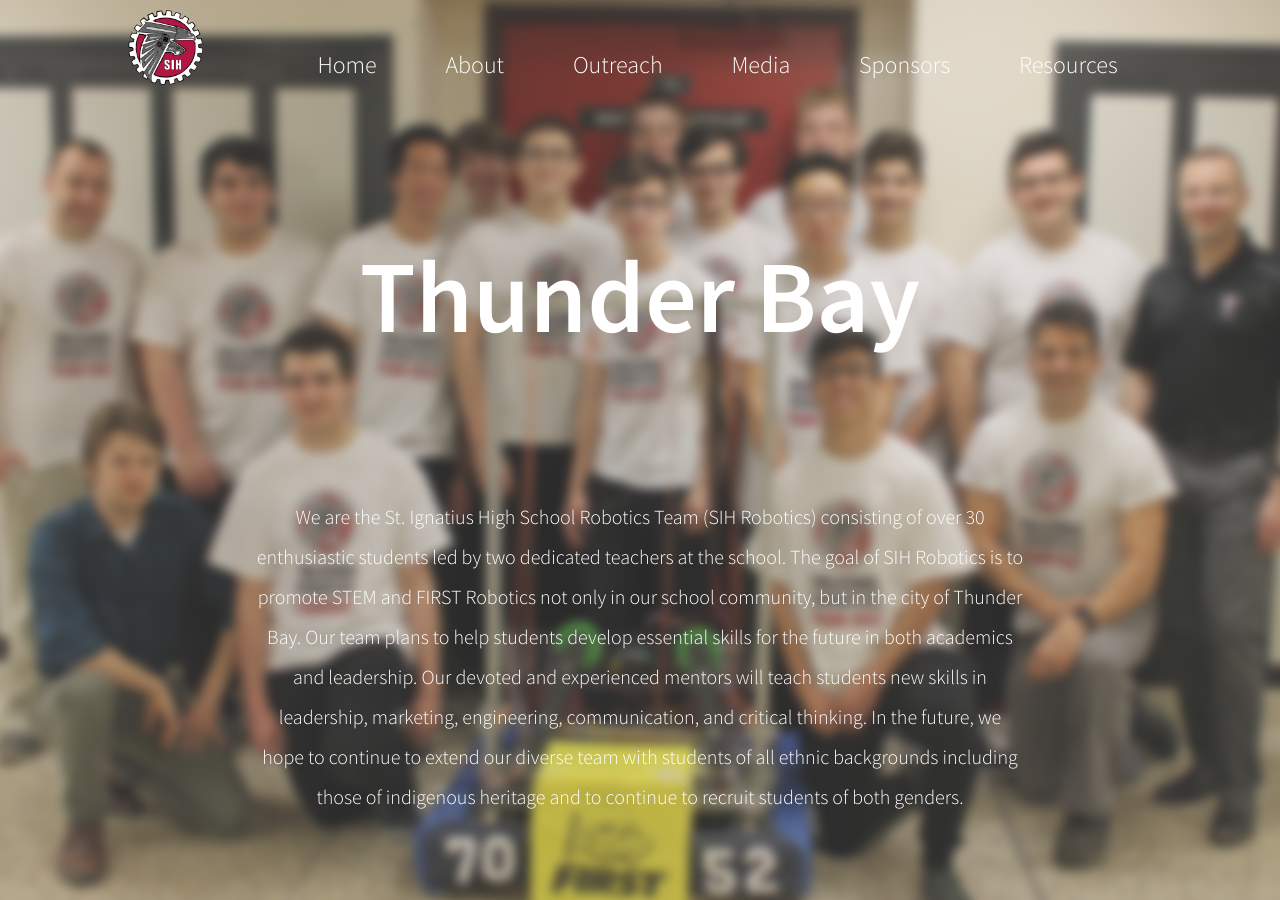
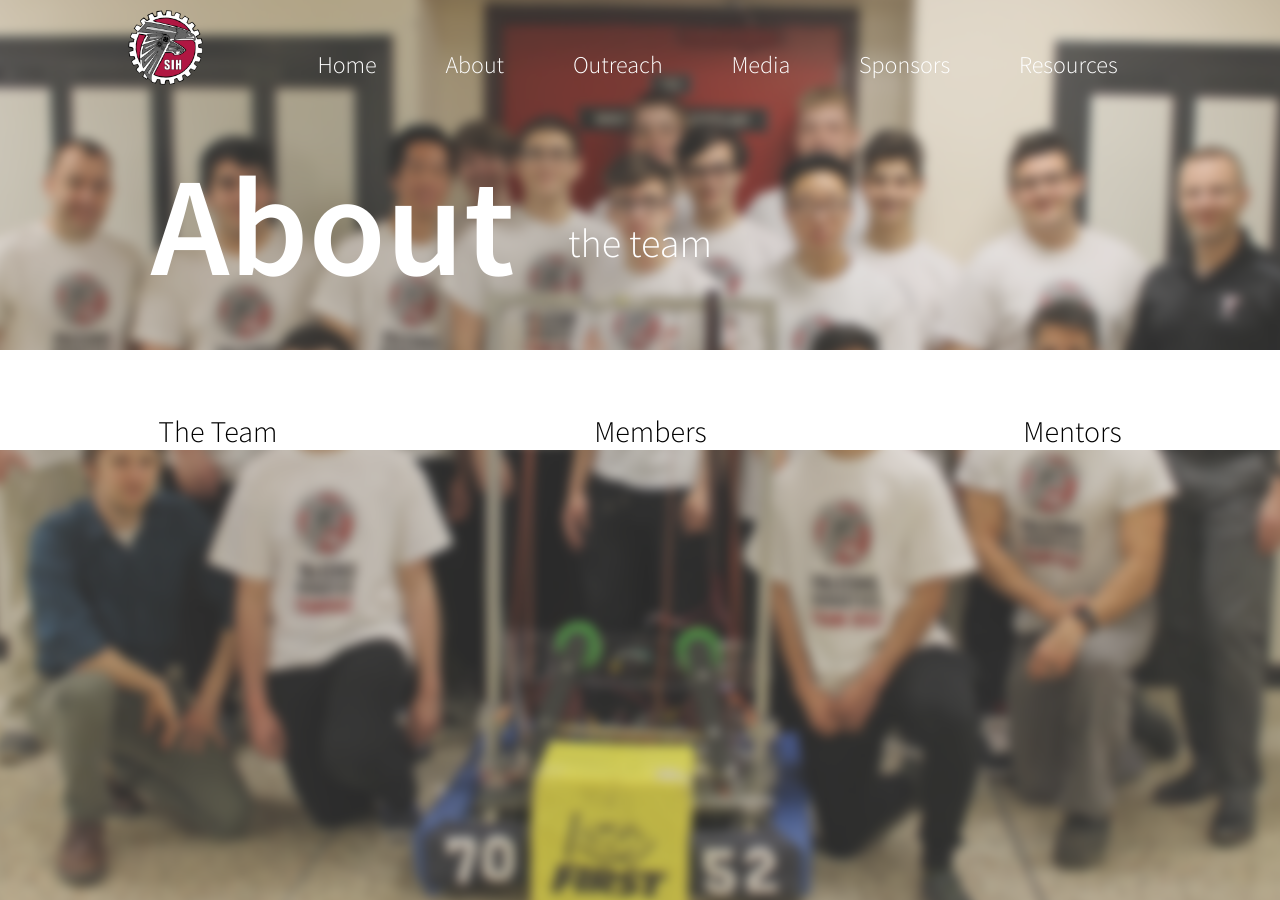
Before and after one commit to Team7052/Team-Website, a PHP site: page /about.html in a window 1280 px wide. Run offline with PHP 8.4, Linux system fonts and the light colour scheme.

Commit message:
Changed the format of the about page

```diff
--- a/about.html
+++ b/about.html
@@ -6,6 +6,7 @@
   <link href="aboutStyle.css" rel="stylesheet" type="text/css">
   <link href="navbarStyle.css" rel="stylesheet" type="text/css">
   <link href="globalStyle.css" rel="stylesheet" type="text/css">
+  <link href="aboutbarStyle.css" rel="stylesheet" type="text/css">
   <title>About</title>
 </head>
 <body>
@@ -23,6 +24,12 @@
     <div class="navbar-element navbar-dropdown-section"><a href="#">Resources</a></div>
   </div>
   <!-- Content that is in the about page, when user first loads screen -->
-  <div id="about-main-title">Thunder Bay</div>
-  <p id="about-main-subtitle">We are the St. Ignatius High School Robotics Team (SIH Robotics) consisting of over 30 enthusiastic students led by two dedicated teachers at the school. The goal of SIH Robotics is to promote STEM and FIRST Robotics not only in our school community, but in the city of Thunder Bay. Our team plans to help students develop essential skills for the future in both academics and leadership. Our devoted and experienced mentors will teach students new skills in leadership, marketing, engineering, communication, and critical thinking. In the future, we hope to continue to extend our diverse team with students of all ethnic backgrounds including those of indigenous heritage and to continue to recruit students of both genders.</p>
+  <div id="about-main-title">About</div>
+  <p id="about-main-subtitle">the team</p>
+  <div class="aboutbar-background">
+  <div class="aboutbar">
+    <div class="aboutbar-element"><a href="about.html">The Team</a></div>
+    <div class="aboutbar-element"><a href="#">Members</a></div>
+    <div class="aboutbar-element"><a href="#">Mentors</a></div>
+  </div>
 </body>
--- a/aboutStyle.css
+++ b/aboutStyle.css
@@ -62,29 +62,24 @@ body {
 #about-main-title {
   /* Set white font color, big text size, and semibolded weight  */
   color: white;
-  font-size: 8vw; /* 8% of the width of the screen */
+  font-size: 11vw; /* 8% of the width of the screen */
   font-weight: 600; /* Semi-bold */
 
   /* Set position to be in the center and 25% from the top */
   position: absolute;
-  left: 50%;
-  top: 30%;
+  left: 26%;
+  top: 21%;
   transform: translate(-50%, -30%);
 }
 #about-main-subtitle {
   /* Set white font color, regular sized text, and light font weight */
   color: white;
-  font-size: 20px;
-  font-weight: 300;
-
-  /* Align text center*/
-  text-align: center;
-  line-height: 2;
-  width: 60%;
+  font-size: 40px;
+  font-weight: 350;
 
   /* Set position to be in the center and 50% from the top */
   position: absolute;
   left: 50%;
-  top: 55%;
+  top: 19%;
   transform: translate(-50%, -18px);
 }
--- /dev/null
+++ b/aboutbarStyle.css
@@ -0,0 +1,39 @@
+.aboutbar {
+  /* Set all text colour to black, align to center, and light font */
+  color: Black;
+  background-color: white;
+  text-align: center;
+  font-weight: 300;
+  font-size: 30px;
+
+  /* Flex display in a row - span whole width */
+  display: flex;
+  flex-direction: row;
+  align-items: flex-end;
+  align-content: flex-end;
+
+  /* Set navbar height to 75px and 80% width and center */
+  height: 100px;
+  width: 100vw;
+
+  /* Position navbar to the center */
+  position: absolute;
+  top: 350px;
+  left: 40%;
+  transform: translate(-40%, 0);
+}
+
+.aboutbar-element {
+  /* Same spacing for all nav elements */
+  flex-grow: 1;
+  /* Give all nav elements a margin */
+  margin: 0px;
+}
+
+
+.aboutbar-element>a {
+  /* Get rid of default underline */
+  text-decoration: none;
+  /* Inherit color fron navbar element */
+  color: inherit;
+}
```
